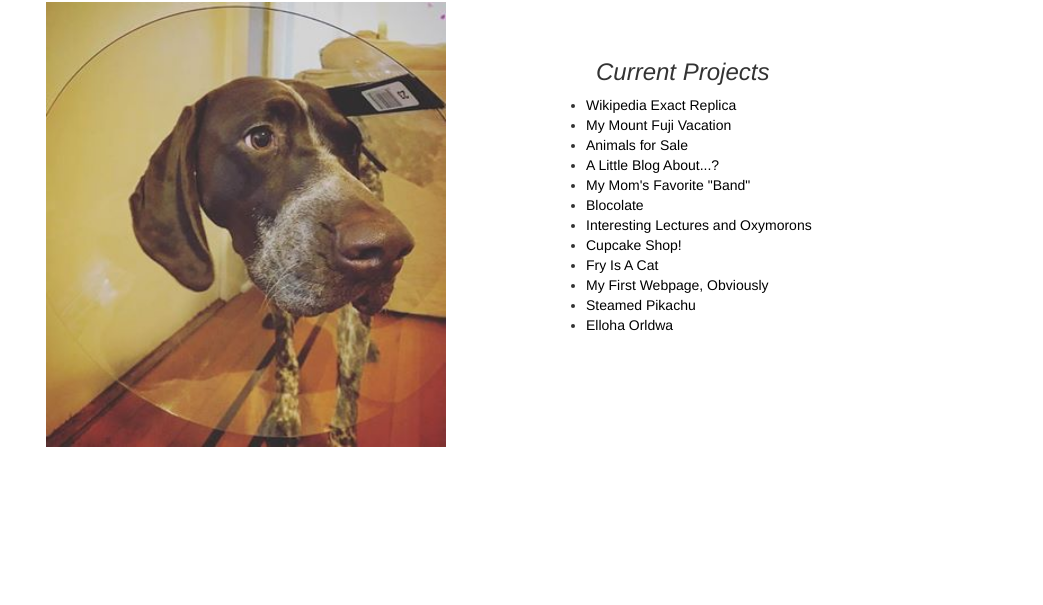
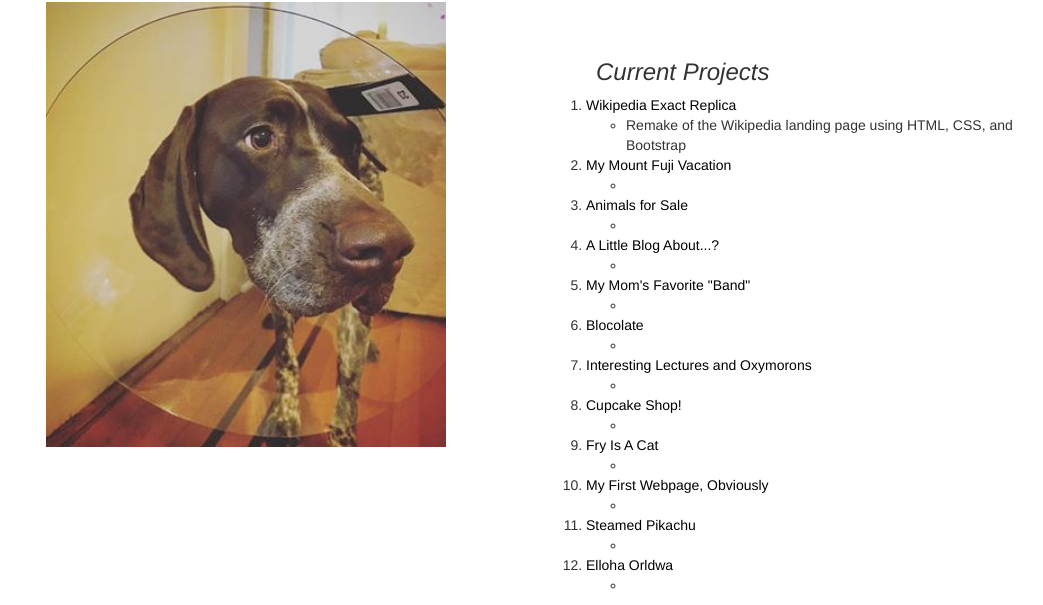
Before and after one commit to caitlinashtari/portfolio, a plain HTML site: page work.html in a window 1280 px wide. Shown: the part 241-846 px from the top of the page, without its empty margins (19-1062 px from the left). Before the commit the page ends 800 px from the top, so only its background shows below. Drawn offline with Linux system fonts and the light colour scheme.

Commit message:
change the ul under work.html to an ol and add ul items below the ol items to describe the projects.

```diff
--- a/work.html
+++ b/work.html
@@ -29,20 +29,68 @@
 
           <div class="col-sm-6">
             <h3 id="pAbout"><em>Current Projects</em></h3>
-              <ul>
+              <ol>
                 <li><a target="_blank" href="https://github.com/caitlinashtari/wikipedia-remake">Wikipedia Exact Replica</a></li>
+                  <ul>
+                    <li>Remake of the Wikipedia landing page using HTML, CSS, and Bootstrap</li>
+                  </ul>
+
                 <li><a target="_blank" href="https://github.com/caitlinashtari/vacation-site">My Mount Fuji Vacation</a></li>
+                  <ul>
+                    <li></li>
+                  </ul>
+
                 <li><a target="_blank" href="https://github.com/caitlinashtari/animal-shelter">Animals for Sale</a></li>
+                  <ul>
+                    <li></li>
+                  </ul>
+
                 <li><a target="_blank" href="https://github.com/caitlinashtari/blogging-site">A Little Blog About...?</a></li>
+                  <ul>
+                    <li></li>
+                  </ul>
+
                 <li><a target="_blank" href="https://github.com/caitlinashtari/favorite-band">My Mom's Favorite "Band"</a></li>
+                  <ul>
+                    <li></li>
+                  </ul>
+
                 <li><a target="_blank" href="https://github.com/caitlinashtari/chocolate-blog">Blocolate</a></li>
+                  <ul>
+                    <li></li>
+                  </ul>
+
                 <li><a target="_blank" href="https://github.com/caitlinashtari/interesting-lecture">Interesting Lectures and Oxymorons</a></li>
+                  <ul>
+                    <li></li>
+                  </ul>
+
                 <li><a target="_blank" href="https://github.com/caitlinashtari/cupcake-shop">Cupcake Shop!</a></li>
+                  <ul>
+                    <li></li>
+                  </ul>
+
                 <li><a target="_blank" href="https://github.com/caitlinashtari/pet-website">Fry Is A Cat</a></li>
+                  <ul>
+                    <li></li>
+                  </ul>
+
                 <li><a target="_blank" href="https://github.com/caitlinashtari/my-first-webpage">My First Webpage, Obviously</a></li>
+                  <ul>
+                    <li></li>
+                  </ul>
+
                 <li><a target="_blank" href="https://github.com/caitlinashtari/pikachu">Steamed Pikachu</a></li>
+                  <ul>
+                    <li></li>
+                  </ul>
+
                 <li><a target="_blank" href="https://github.com/caitlinashtari/hello-world">Elloha Orldwa</a></li>
-              </ul>
+                  <ul>
+                    <li></li>
+                  </ul>
+
+              </ol>
           </div>
         </div>
       </div>
```
